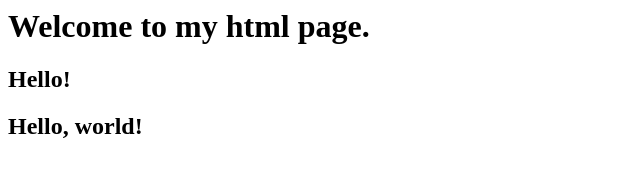
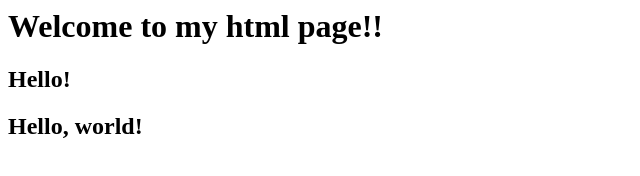
Before and after one commit to venish-karan/hello, a plain HTML site: page hello.html in a window 1280 px wide. Shown: the full height of the page, 0-640 px from the left. Drawn offline with Linux system fonts and the light colour scheme.

Commit message:
added details to h1 tag

```diff
--- a/hello.html
+++ b/hello.html
@@ -6,7 +6,7 @@
     <title>HELLO!</title>
   </head>
   <body>
-    <h1>Welcome to my html page.</h1>
+    <h1>Welcome to my html page!!</h1>
     <h2> Hello!<h2>
     Hello, world!
   </body>
```
